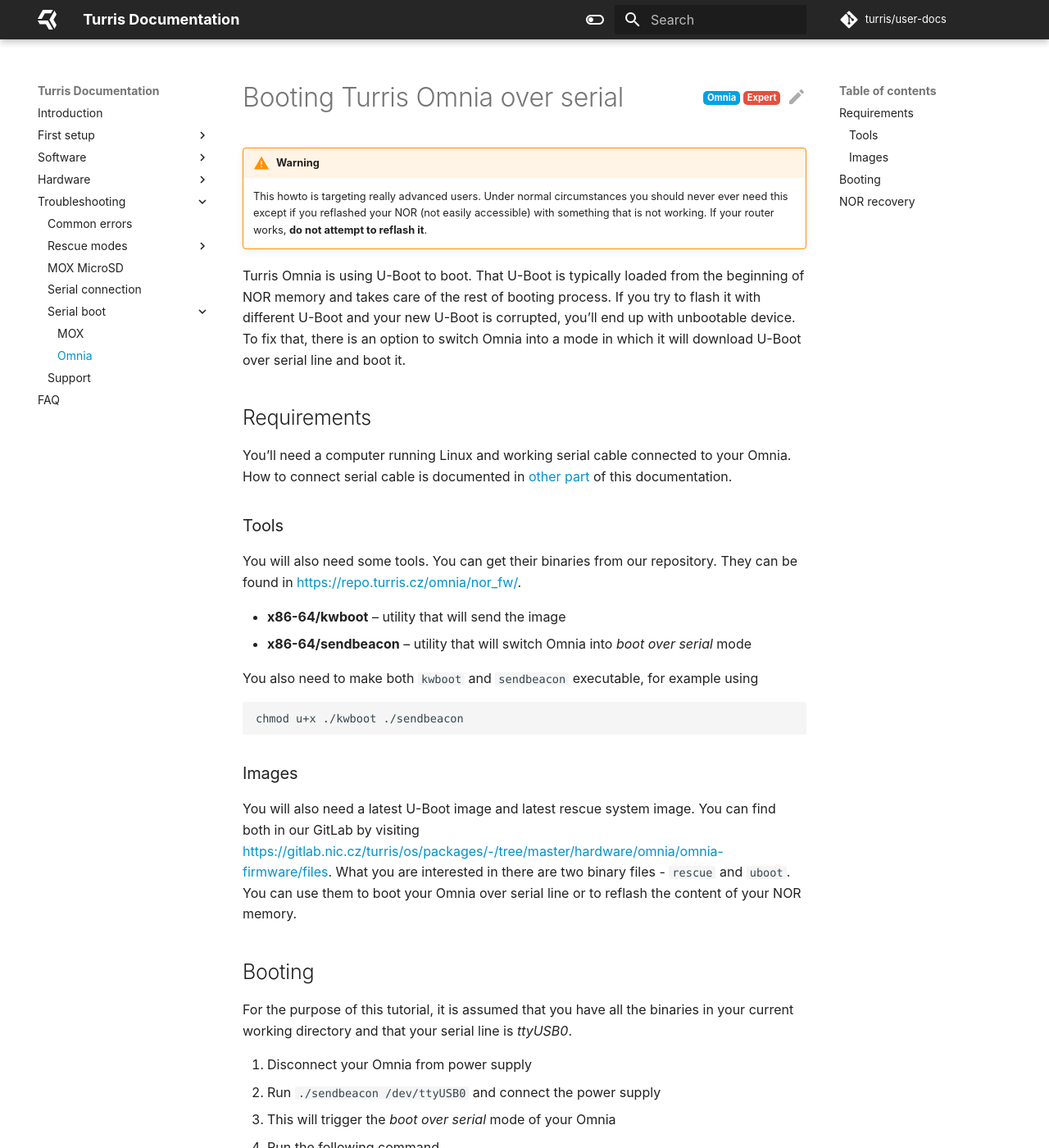
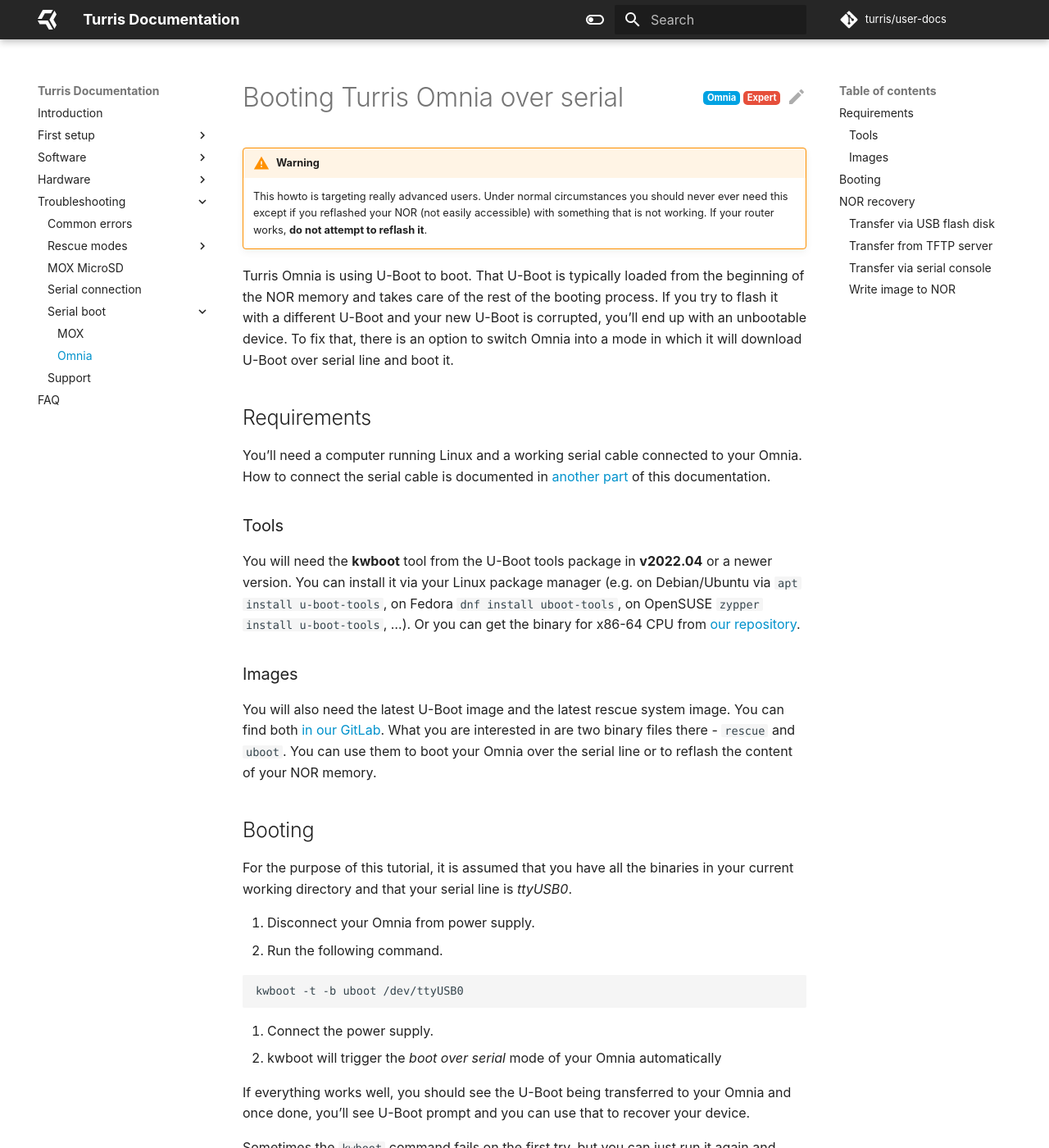
Before and after one commit to turris-cz/user-docs, an MkDocs documentation site: the page built from docs/hw/omnia/serial-boot.md, in a window 1280 px wide and 1400 px high. Shown: the whole window at 82% size. Built offline with MkDocs 1.6.1 and Material for MkDocs 9.7.7, drawn with Linux system fonts in a browser that asks for light colours; some of the changed text lies outside the part shown.

Commit message:
hw/omnia: Update information about serial boot

````diff
--- a/docs/hw/omnia/serial-boot.md
+++ b/docs/hw/omnia/serial-boot.md
@@ -11,103 +11,145 @@
     works, **do not attempt to reflash it**.
 
 Turris Omnia is using U-Boot to boot. That U-Boot is typically loaded from the
-beginning of NOR memory and takes care of the rest of booting process. If you
-try to flash it with different U-Boot and your new U-Boot is corrupted, you'll
-end up with unbootable device. To fix that, there is an option to switch Omnia
-into a mode in which it will download U-Boot over serial line and boot it.
+beginning of the NOR memory and takes care of the rest of the booting process.
+If you try to flash it with a different U-Boot and your new U-Boot is corrupted,
+you'll end up with an unbootable device. To fix that, there is an option to
+switch Omnia into a mode in which it will download U-Boot over serial line and
+boot it.
 
 ## Requirements
 
-You'll need a computer running Linux and working serial cable connected to your
-Omnia. How to connect serial cable is documented in [other part](../serial.md#turris-omnia)
-of this documentation.
+You'll need a computer running Linux and a working serial cable connected to
+your Omnia. How to connect the serial cable is documented in
+[another part](../serial.md#turris-omnia) of this documentation.
 
 ### Tools
 
-You will also need some tools. You can get their binaries from our repository.
-They can be found in <https://repo.turris.cz/omnia/nor_fw/>.
-
-* **x86-64/kwboot** – utility that will send the image
-* **x86-64/sendbeacon** – utility that will switch Omnia into _boot over serial_ mode
-
-You also need to make both `kwboot` and `sendbeacon` executable, for example
-using
-```
-chmod u+x ./kwboot ./sendbeacon
-```
+You will need the **kwboot** tool from the U-Boot tools package in
+**v2022.04** or a newer version. You can install it via your Linux package
+manager (e.g. on Debian/Ubuntu via `apt install u-boot-tools`, on Fedora
+`dnf install uboot-tools`, on OpenSUSE `zypper install u-boot-tools`, ...).
+Or you can get the binary for x86-64 CPU from
+[our repository](https://repo.turris.cz/omnia/nor_fw/x86_64/).
 
 ### Images
 
-You will also need a latest U-Boot image and latest rescue system image. You
-can find both in our GitLab by visiting
-<https://gitlab.nic.cz/turris/os/packages/-/tree/master/hardware/omnia/omnia-firmware/files>.
-What you are interested in there are two binary files - `rescue` and `uboot`.
-You can use them to boot your Omnia over serial line or to reflash the content
-of your NOR memory.
+You will also need the latest U-Boot image and the latest rescue system image.
+You can find both
+[in our GitLab](https://gitlab.nic.cz/turris/os/packages/-/tree/master/hardware/omnia/omnia-firmware/files).
+What you are interested in are two binary files there - `rescue` and `uboot`.
+You can use them to boot your Omnia over the serial line or to reflash
+the content of your NOR memory.
 
 ## Booting
 
-For the purpose of this tutorial, it is assumed that you have all the binaries in
-your current working directory and that your serial line is _ttyUSB0_.
+For the purpose of this tutorial, it is assumed that you have all the binaries
+in your current working directory and that your serial line is _ttyUSB0_.
 
-1. Disconnect your Omnia from power supply
-2. Run `./sendbeacon /dev/ttyUSB0` and connect the power supply
-   * This will trigger the _boot over serial_ mode of your Omnia
-3. Run the following command
+1. Disconnect your Omnia from power supply.
+2. Run the following command.
 
 ```
-./kwboot -t -b uboot-devel -B 115200 /dev/ttyUSB0
+kwboot -t -b uboot /dev/ttyUSB0
 ```
 
-If everything works well, you should see U-Boot being transferred to your Omnia
-and once done, you'll see U-Boot prompt and you can use that to recover your
-device.
+3. Connect the power supply.
+   * kwboot will trigger the _boot over serial_ mode of your Omnia automatically
+
+If everything works well, you should see the U-Boot being transferred to your
+Omnia and once done, you'll see U-Boot prompt and you can use that to recover
+your device.
 
 Sometimes the `kwboot` command fails on the first try, but you can just run it
 again and again till it succeeds.
 
+You may append additional argument `-B 1500000` to increase transfer speed.
+The default speed is 115200 bauds/sec. Omnia supports speeds up to the 5200000
+bauds/sec, but not all serial cables can handle such high speed modes.
+
 ## NOR recovery
 
-Once you have U-Boot running, you can get various images for example via tftp
-and write it to nor.
+Once you have U-Boot running, you can get various images, for example via an USB
+flash disk, tftp, serial console and write it to nor.
 
-To download image from TFTP server you need to get your network started,
-decide where to load it and load it. Assuming you have TFTP server running on
-computer with ip 192.168.1.1 on WAN network, following U-Boot commands will get
-you file named `image` into RAM.
+### Transfer via USB flash disk
+
+Copy the image to a FAT-formatted USB flash disk, connect it to the Omnia USB
+port and run the following commands:
+
+```
+usb start
+fatload usb 0 ${loadaddr} image
+usb stop
+```
+
+### Transfer from TFTP server
+
+To download an image from TFTP server you need to get your network started,
+decide where to load it and load it. Assuming you have a TFTP server running on
+a computer with IP 192.168.1.1 on a WAN network, the following U-Boot commands
+will get you a file named `image` into the RAM.
 
 ```
 setenv autoload no
 dhcp
 setenv serverip 192.168.1.1
-tftpboot ${kernel_addr_r} image
+tftpboot ${loadaddr} image
 ```
 
-Now you have a file originally called `image` in RAM on your router. To write
-to NOR you have to know where it belongs.
+### Transfer via serial console
+
+Alternativelly, you can transfer the image over the serial console via
+the x-modem protocol. For this purpose you need the additional **sx** tool
+from the `lrzsz` package.
+
+1. Switch the U-Boot terminal from the command to the x-modem file transfer
+    mode.
+
+```
+loadx
+```
+
+2. Disconnected from theU-Boot terminal.
+   * If using kwboot, press **CTRL+\\** followed by **c**.
+
+3. From the Linux console start x-modem file transfer for the file named
+    `image`.
+
+```
+sh -c 'exec 0<>/dev/ttyUSB0 1>&0; sx image'
+```
+
+4. After transfer finish, connect back to the U-Boot terminal.
+   * You can connect via kwboot by omitting `-b` option: `kwboot -t /dev/ttyUSB0`
+
+### Write image to NOR
+
+Now you have a file originally called `image` in the RAM on your router.
+To write to the NOR you have to know where it belongs.
 
 !!! warning
-    Make sure you don't mix old U-Boot with new rescue system or new U-Boot with
-    old Turris OS, it might not work, try to keep everything on the latest
-    version if you are reflashing.
+    Make sure you don't mix an old U-Boot with the new rescue system or the new
+    U-Boot with an old Turris OS, it might not work. Try to keep everything on
+    the latest version if you are reflashing.
 
-To reflash U-Boot, your image file on TFTP will be `uboot-devel` file from
-_[Images](#u-boot)_ section and you need to write it from the beginning of the
-NOR.
+To reflash U-Boot, your image file on TFTP will be the `uboot` file from
+the _[Images](#u-boot)_ section and you need to write it from the beginning of
+the NOR.
 
 ```
 sf probe
-sf update ${kernel_addr_r} 0 ${filesize}
+sf update ${loadaddr} 0 ${filesize}
 ```
 
-To recover rescue system, your image file will be `image.fit.lzma` from
-_[Images](#rescue-image)_ section and you need to start writing it after the first megabyte
-that is reserved for U-Boot.
+To recover the rescue system, your image file will be `rescue` from
+the _[Images](#rescue-image)_ section and you need to start writing it after
+the first megabyte that is reserved for U-Boot.
 
 ```
 sf probe
-sf update ${kernel_addr_r} 0x00100000 ${filesize}
+sf update ${loadaddr} 0x00100000 ${filesize}
 ```
 
-After that, you can call `reset` command or hit a reset button and see your
-router booting again.
+After that, you can call the `reset` command or hit the reset button and see
+your router booting again.
````
